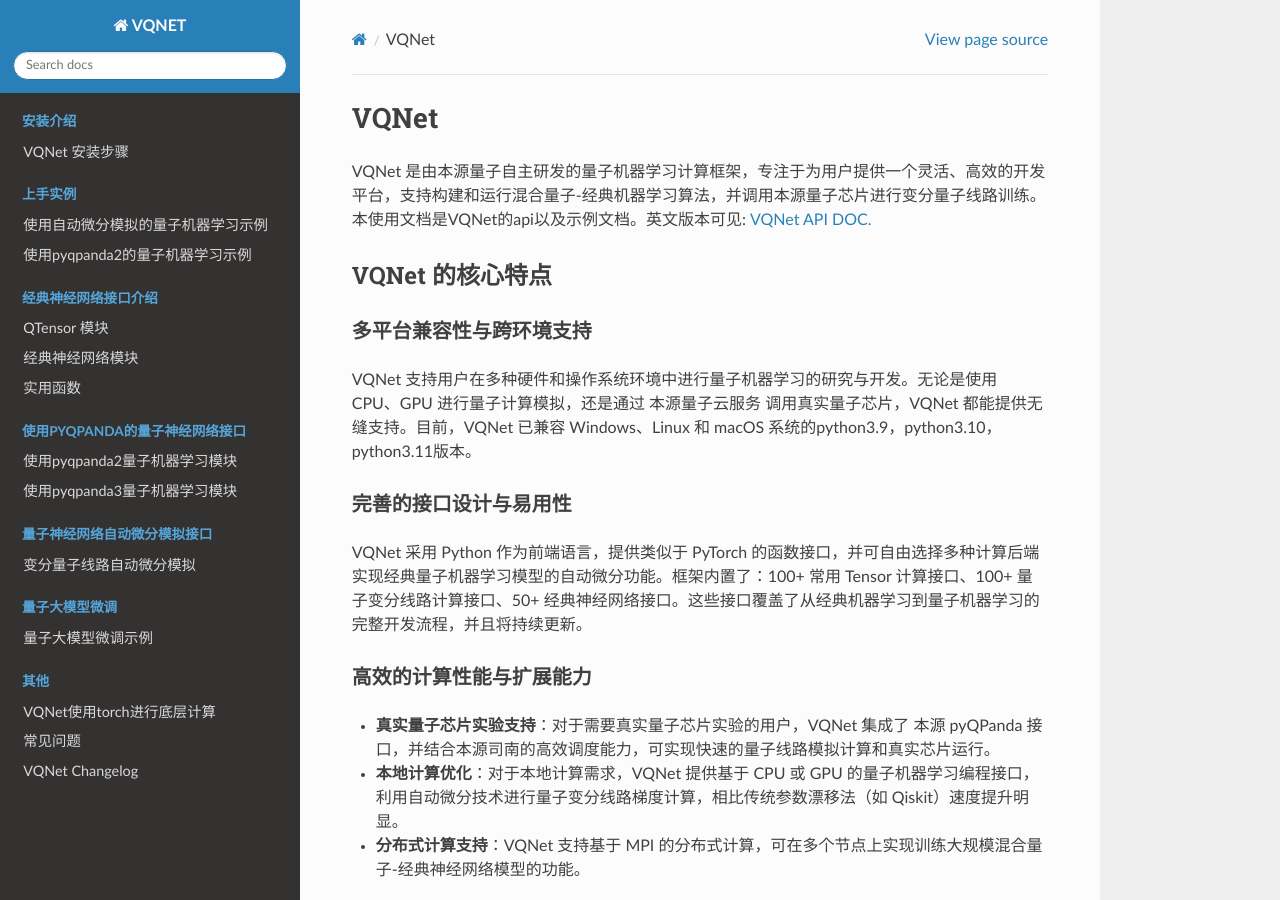
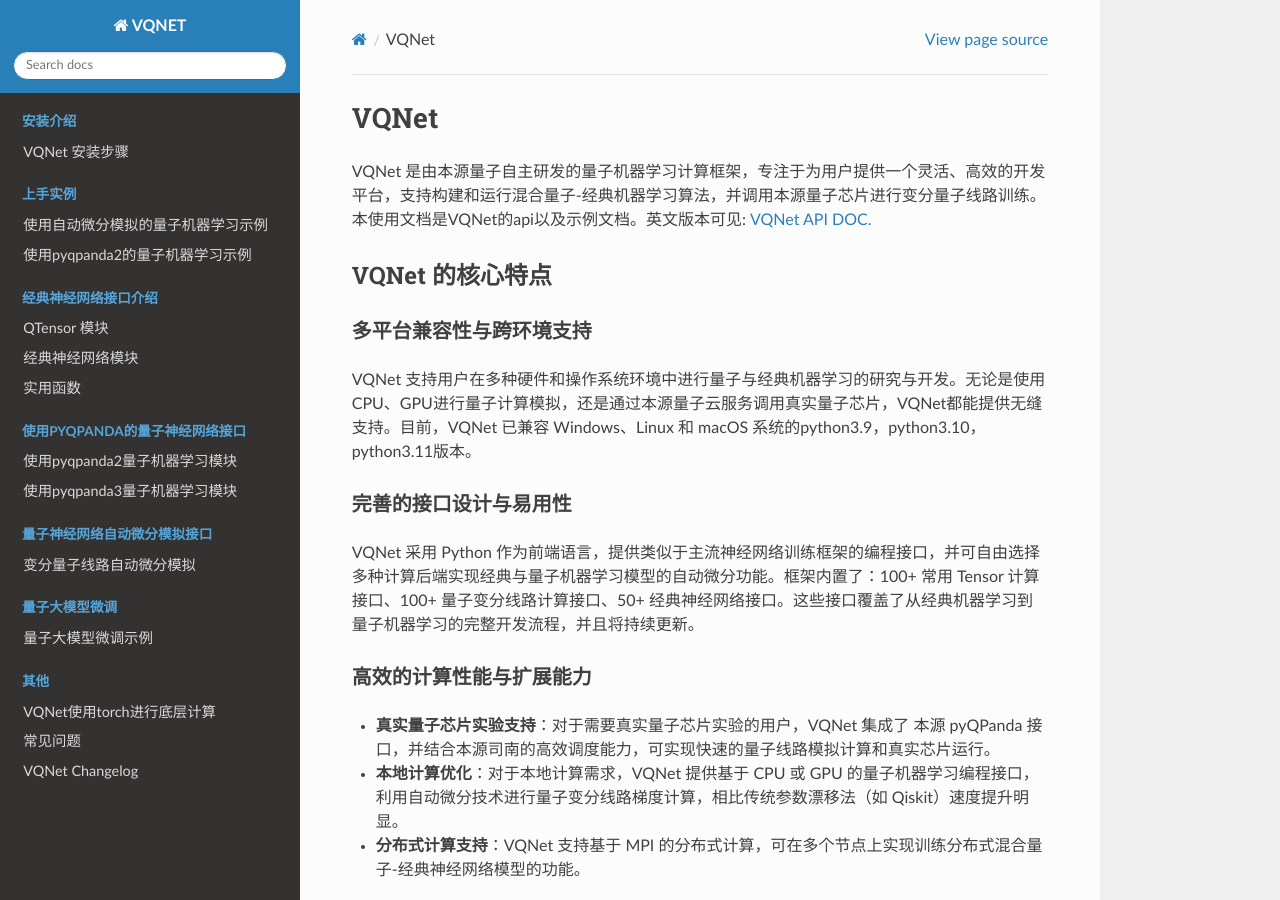
Before and after one commit to OriginQ/VQNET2.0-tutorial, a Sphinx documentation site: the page built from source/index.rst, in a window 1280 px wide and 900 px high. Built offline with Sphinx 7.4.7 and the Read the Docs theme 3.1.0, drawn with Linux system fonts in a browser that asks for light colours.

Commit message:
[ref] refacto index doc

```diff
--- a/source/index.rst
+++ b/source/index.rst
@@ -18,12 +18,12 @@
 多平台兼容性与跨环境支持
 ~~~~~~~~~~~~~~~~~~~~~~~~~
 
-VQNet 支持用户在多种硬件和操作系统环境中进行量子机器学习的研究与开发。无论是使用 CPU、GPU 进行量子计算模拟，还是通过 本源量子云服务 调用真实量子芯片，VQNet 都能提供无缝支持。目前，VQNet 已兼容 Windows、Linux 和 macOS 系统的python3.9，python3.10，python3.11版本。
+VQNet 支持用户在多种硬件和操作系统环境中进行量子与经典机器学习的研究与开发。无论是使用CPU、GPU进行量子计算模拟，还是通过本源量子云服务调用真实量子芯片，VQNet都能提供无缝支持。目前，VQNet 已兼容 Windows、Linux 和 macOS 系统的python3.9，python3.10，python3.11版本。
 
 完善的接口设计与易用性
 ~~~~~~~~~~~~~~~~~~~~~~~
 
-VQNet 采用 Python 作为前端语言，提供类似于 PyTorch 的函数接口，并可自由选择多种计算后端实现经典量子机器学习模型的自动微分功能。框架内置了：100+ 常用 Tensor 计算接口、100+ 量子变分线路计算接口、50+ 经典神经网络接口。这些接口覆盖了从经典机器学习到量子机器学习的完整开发流程，并且将持续更新。
+VQNet 采用 Python 作为前端语言，提供类似于主流神经网络训练框架的编程接口，并可自由选择多种计算后端实现经典与量子机器学习模型的自动微分功能。框架内置了：100+ 常用 Tensor 计算接口、100+ 量子变分线路计算接口、50+ 经典神经网络接口。这些接口覆盖了从经典机器学习到量子机器学习的完整开发流程，并且将持续更新。
 
 高效的计算性能与扩展能力
 ~~~~~~~~~~~~~~~~~~~~~~~~~
@@ -31,7 +31,7 @@
 
 - **真实量子芯片实验支持**：对于需要真实量子芯片实验的用户，VQNet 集成了 本源 pyQPanda 接口，并结合本源司南的高效调度能力，可实现快速的量子线路模拟计算和真实芯片运行。
 - **本地计算优化**：对于本地计算需求，VQNet 提供基于 CPU 或 GPU 的量子机器学习编程接口，利用自动微分技术进行量子变分线路梯度计算，相比传统参数漂移法（如 Qiskit）速度提升明显。
-- **分布式计算支持**：VQNet 支持基于 MPI 的分布式计算，可在多个节点上实现训练大规模混合量子-经典神经网络模型的功能。
+- **分布式计算支持**：VQNet 支持基于 MPI 的分布式计算，可在多个节点上实现训练分布式混合量子-经典神经网络模型的功能。
 
 丰富的应用场景与示例支持
 ~~~~~~~~~~~~~~~~~~~~~~~~~
```
